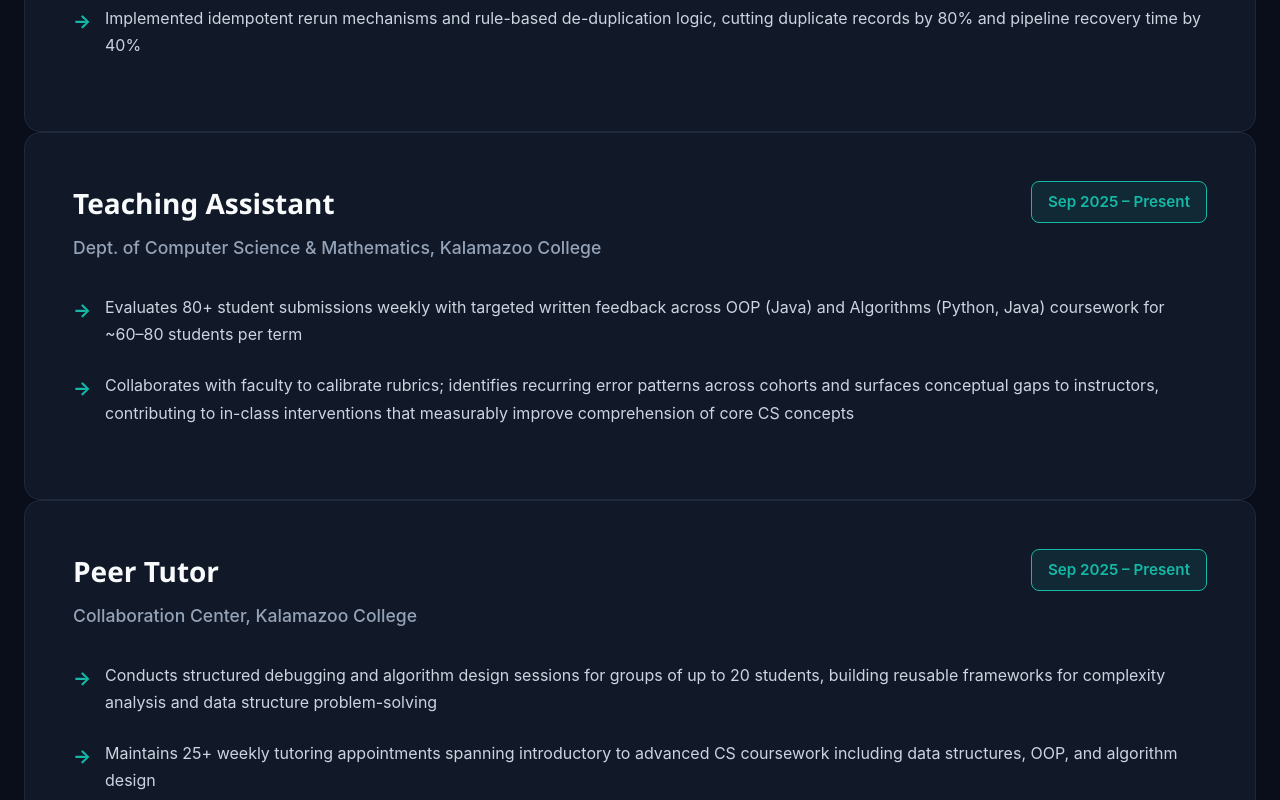
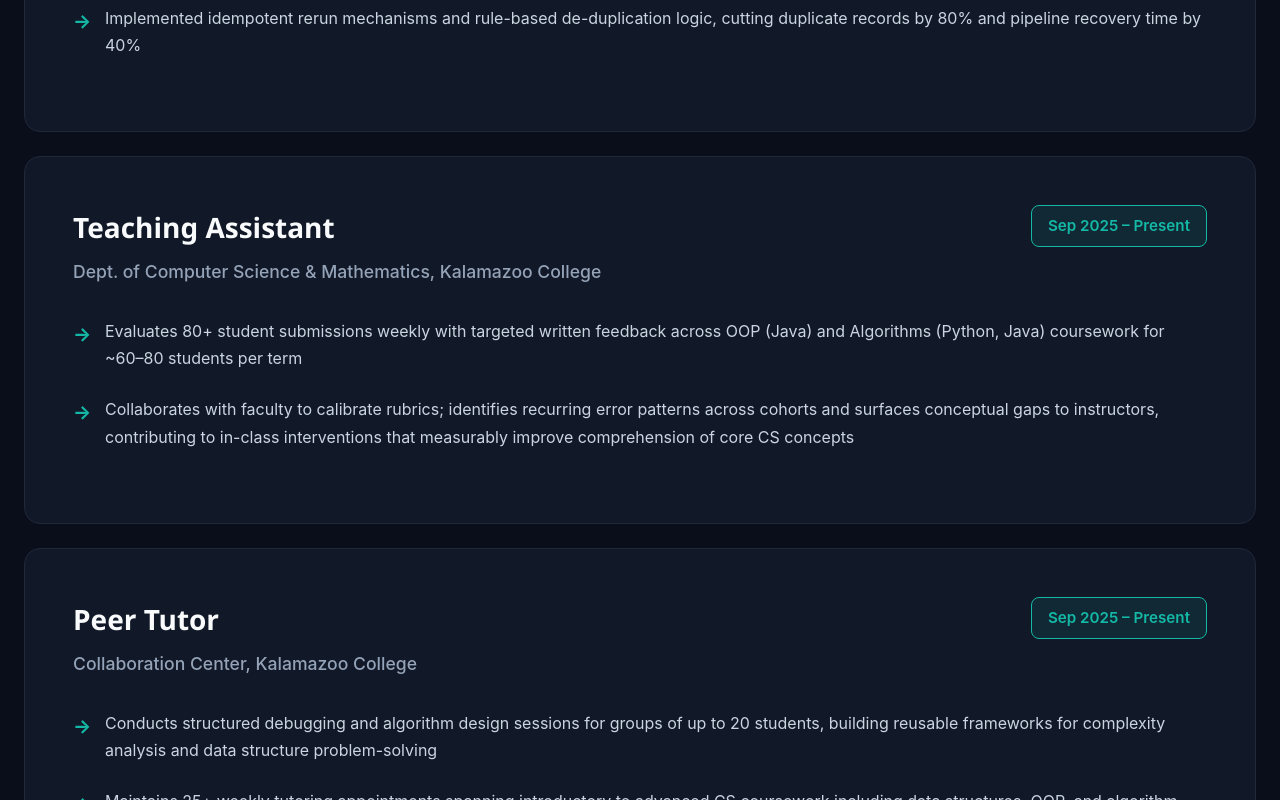
Before and after one commit to CLAY3106/portfolio, a React (Vite) app: page / in a window 1280 px wide. Shown: the part 3300-4100 px from the top of the page. Built offline with nearby package versions, Linux system fonts and the light colour scheme.

Commit message:
Add margin-bottom to experience card styling
Added margin-bottom to experience card for spacing.

```diff
--- a/src/App.css
+++ b/src/App.css
@@ -617,6 +617,11 @@ body {
   border: 1px solid var(--border-subtle);
   border-radius: var(--radius-xl);
   padding: var(--spacing-2xl);
+  margin-bottom: var(--spacing-lg);  /* add this */
+}
+
+.experience-card:last-child {
+  margin-bottom: 0;
 }
 
 .experience-header {
```
